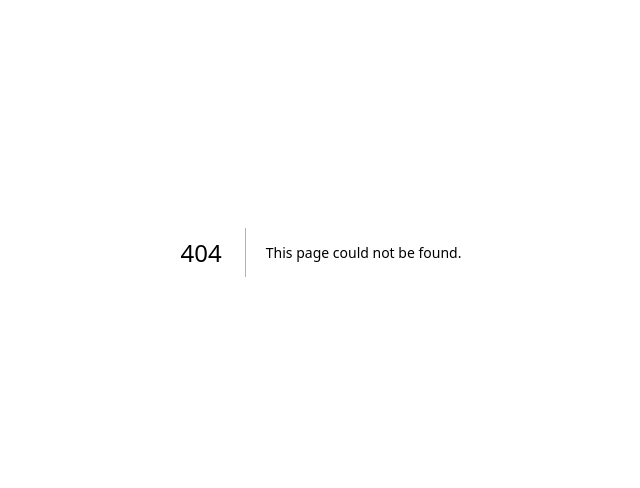
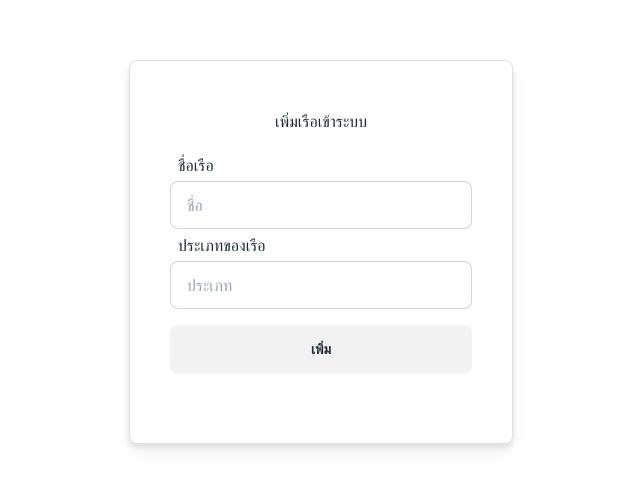
Before and after one commit to Nhuengzii/boat_map_website, a Next.js app: page /auth/register/1 in a window 1280 px wide. Before the commit this address had no page. Shown: the part 148-636 px from the top of the page, without its empty margins (319-959 px from the left). Built offline with nearby package versions, Linux system fonts and the light colour scheme.

Commit message:
add register page

```diff
--- /dev/null
+++ b/app/auth/register/[boatId]/page.tsx
@@ -0,0 +1,27 @@
+"use client"
+
+import React, { useEffect, useState } from 'react';
+function RegisterPage() {
+
+    const [IsclickDone, setIsClickDone] = useState(false)
+
+    const handleRegister = () => {
+        alert("Handle Register")
+    }
+
+
+    return (
+        <div className="w-screen h-screen items-center justify-center flex flex-col">
+            <div className="h-96 w-96 flex flex-col py-8 px-10 drop-shadow-lg rounded-lg bg-white border border-[#E0E0E0]">
+                <h1 className="py-4 px-2 text-center">เพิ่มเรือเข้าระบบ</h1>
+                <p className="py-1 px-2 self-start">ชื่อเรือ</p>
+                <input type="text" placeholder="ชื่อ" className="input input-bordered w-full max-w-xs" />
+                <p className="py-1 px-2 self-start">ประเภทของเรือ</p>
+                <input type="text" placeholder="ประเภท" className="input input-bordered w-full max-w-xs mb-4" />
+                <button onClick={handleRegister} className="btn btn-wide w-full">เพิ่ม</button>
+            </div>
+        </div>
+    )
+}
+
+export default RegisterPage
```
